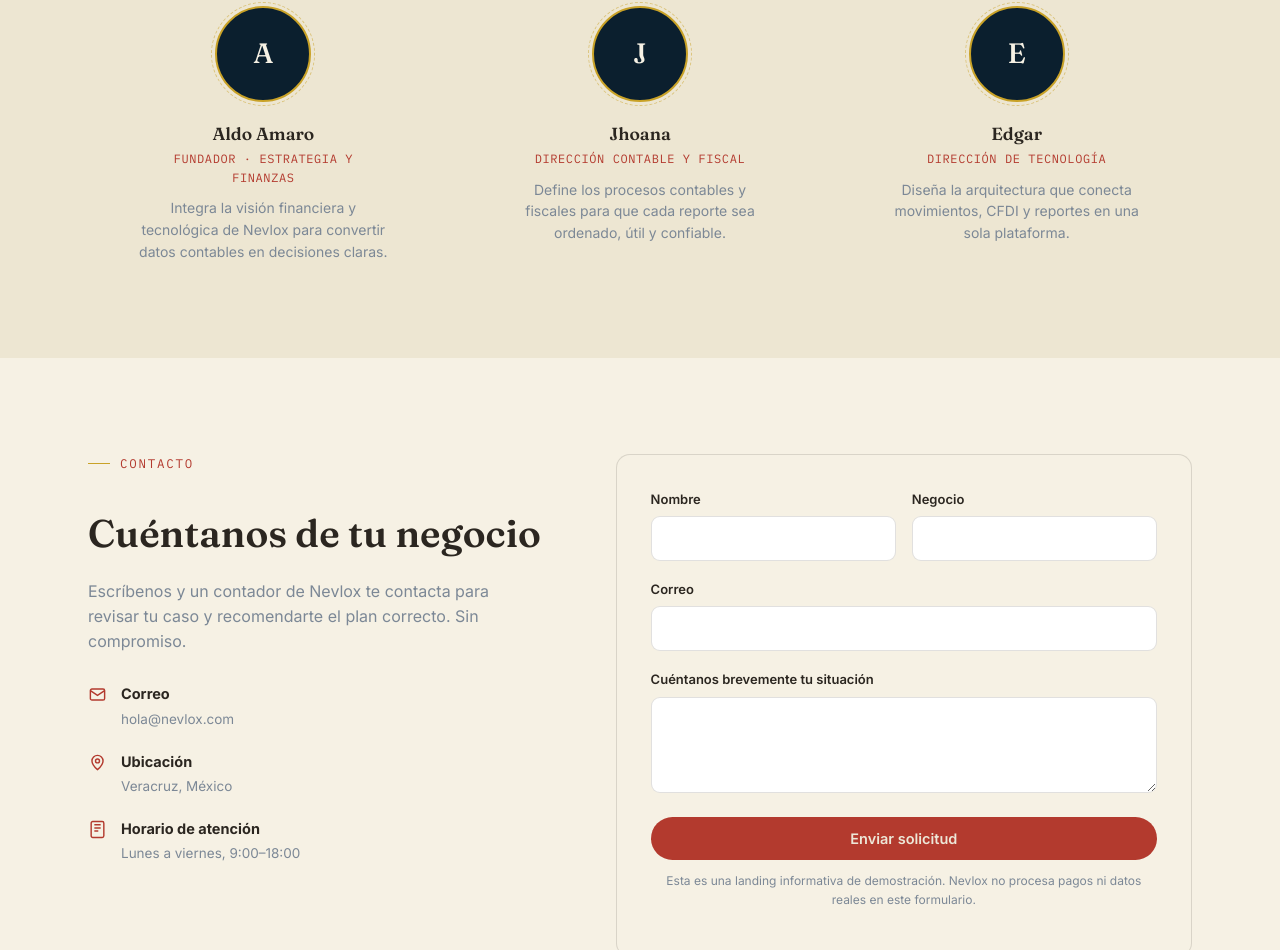
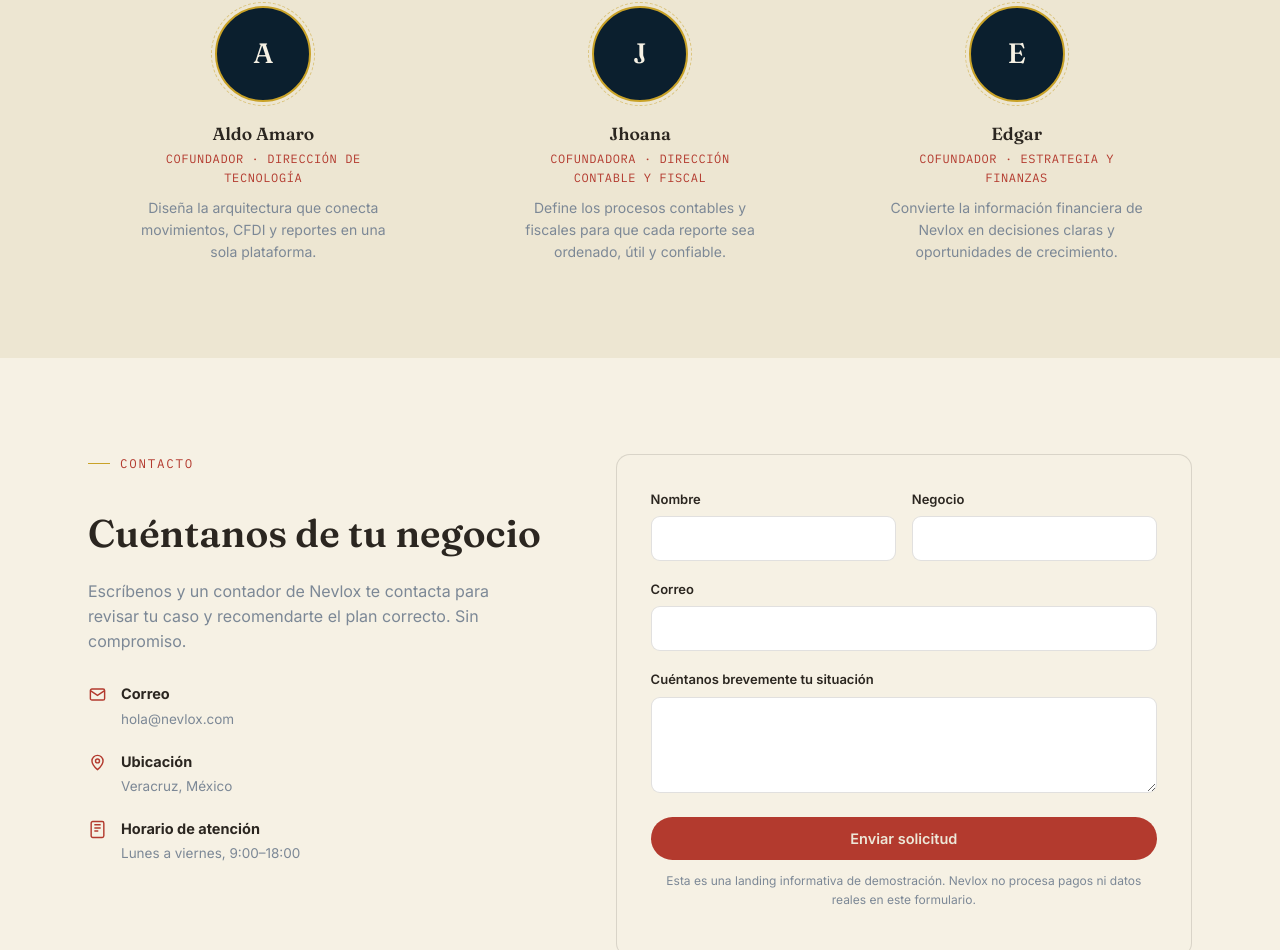
Before and after one commit to ascendlimitlessrn-boop/nevlox.universidad, a plain HTML site: page index.html in a window 1280 px wide. Shown: the part 4241-5191 px from the top of the page. Drawn offline with Linux system fonts and the light colour scheme.

Commit message:
Add files via upload

```diff
--- a/index.html
+++ b/index.html
@@ -238,20 +238,20 @@
           <div class="team-card reveal">
             <div class="avatar-seal">A</div>
             <h4>Aldo Amaro</h4>
-            <p class="role">Fundador · Estrategia y Finanzas</p>
-            <p>Integra la visión financiera y tecnológica de Nevlox para convertir datos contables en decisiones claras.</p>
+            <p class="role">Cofundador · Dirección de Tecnología</p>
+            <p>Diseña la arquitectura que conecta movimientos, CFDI y reportes en una sola plataforma.</p>
           </div>
           <div class="team-card reveal">
             <div class="avatar-seal">J</div>
             <h4>Jhoana</h4>
-            <p class="role">Dirección Contable y Fiscal</p>
+            <p class="role">Cofundadora · Dirección Contable y Fiscal</p>
             <p>Define los procesos contables y fiscales para que cada reporte sea ordenado, útil y confiable.</p>
           </div>
           <div class="team-card reveal">
             <div class="avatar-seal">E</div>
             <h4>Edgar</h4>
-            <p class="role">Dirección de Tecnología</p>
-            <p>Diseña la arquitectura que conecta movimientos, CFDI y reportes en una sola plataforma.</p>
+            <p class="role">Cofundador · Estrategia y Finanzas</p>
+            <p>Convierte la información financiera de Nevlox en decisiones claras y oportunidades de crecimiento.</p>
           </div>
         </div>
       </div>
```
